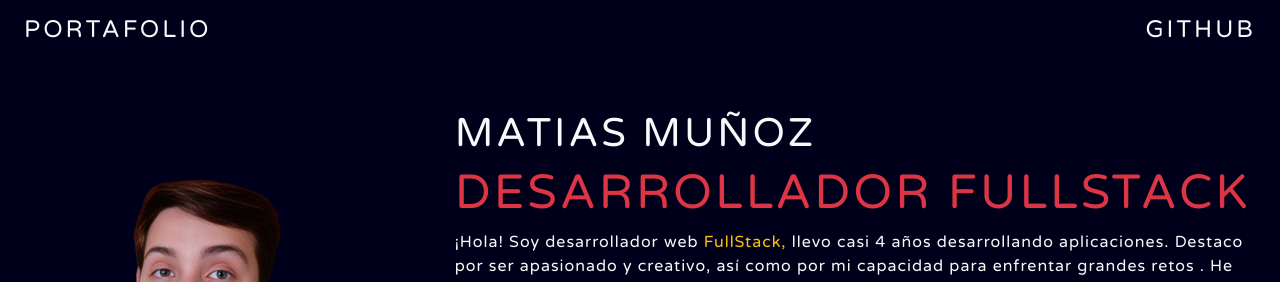
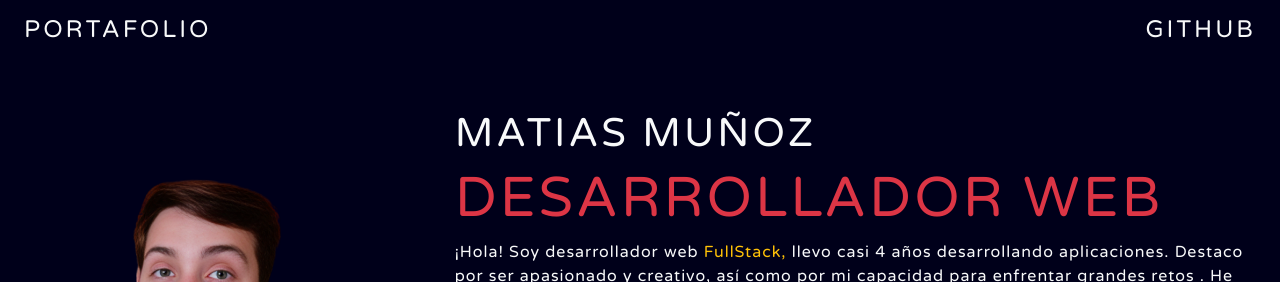
Before and after one commit to MATIAS28/nextport, a Next.js app: page / in a window 1280 px wide. Shown: the top 282 px of the page. Built offline with nearby package versions, Linux system fonts and the light colour scheme; no server answers; the database is empty.

Commit message:
Update about.js subtitle

```diff
--- a/components/about.js
+++ b/components/about.js
@@ -10,7 +10,7 @@ export const About = () => {
         <div className="col-md-8">
             <div className="card-body">
                 <h1 className=" text-light">Matias Muñoz</h1>
-                <h5 className="display-5 text-danger">Desarrollador FullStack</h5>
+                <h5 className="display-4 text-danger">Desarrollador Web</h5>
                 <p className="text-light font-weight-bold">
                     ¡Hola! Soy desarrollador web <span className="text-warning">FullStack, </span>
                     llevo casi 4 años desarrollando aplicaciones. Destaco por ser apasionado y creativo, así como por mi capacidad para enfrentar grandes retos
```
